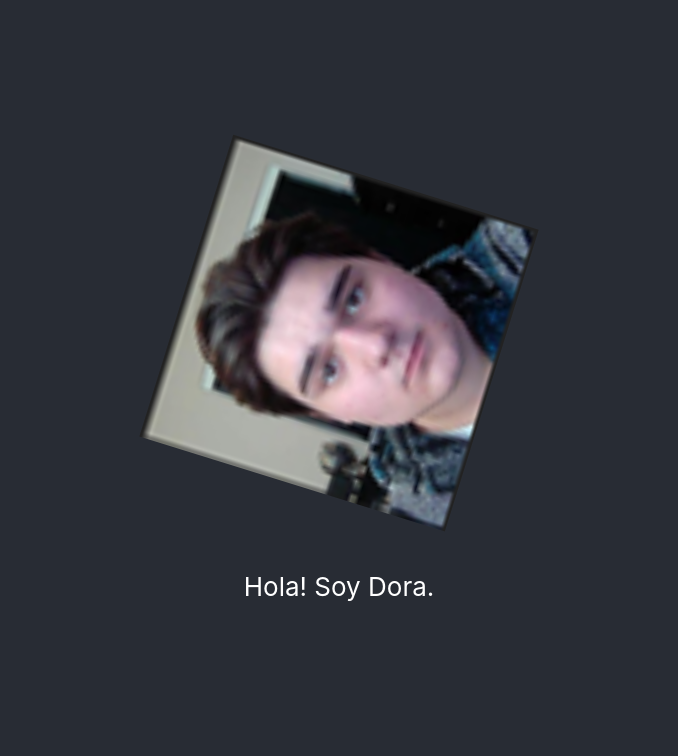
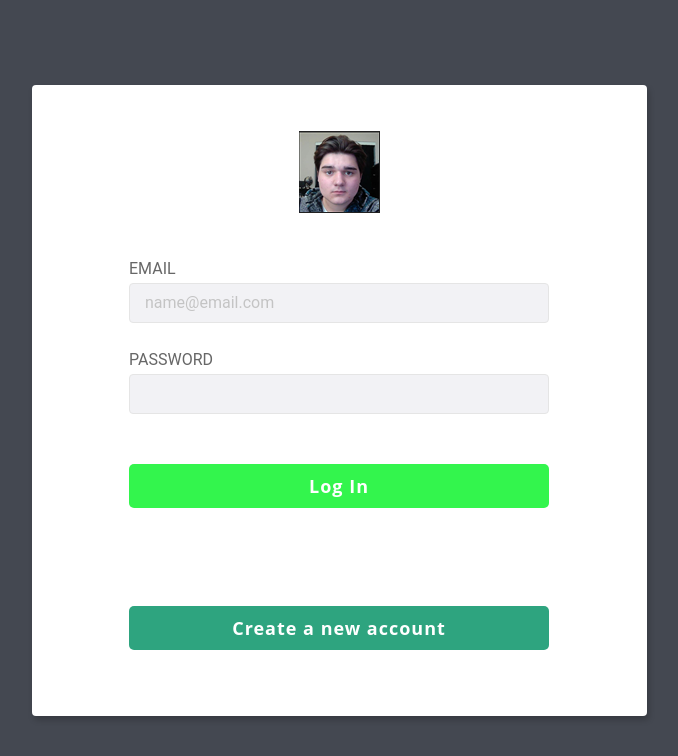
Before and after one commit to JDoan03/Chat-App-131, a React (Create React App) app in the folder frontend/: page / in a window 1280 px wide. Shown: the top 756 px of the page, without its empty margins (301-979 px from the left). Built offline with nearby package versions, Linux system fonts and the light colour scheme.

Commit message:
Log in Screen
Log in screen without database and little functionality

```diff
--- a/frontend/src/App.css
+++ b/frontend/src/App.css
@@ -1,42 +1,109 @@
-.App {
-  text-align: center;
+* {
+  margin: 0;
+  padding: 0;
+  box-sizing: border-box;
+  -webkit-font-smoothing: antialiased;
 }
 
-.App-logo {
-  height: 40vmin;
-  pointer-events: none;
+html {
+  background: #444851;
+  min-height: 720px;
+  min-width: 320px;
 }
 
-@media (prefers-reduced-motion: no-preference) {
-  .App-logo {
-    animation: App-logo-spin infinite 10s linear;
-  }
+html,
+body {
+  height: 100%;
 }
 
-.App-header {
-  background-color: #282c34;
-  min-height: 100vh;
+#root {
+  align-items: center;
   display: flex;
-  flex-direction: column;
-  align-items: center;
+  height: 100%;
   justify-content: center;
-  font-size: calc(10px + 2vmin);
-  color: white;
 }
 
-.App-link {
-  color: #61dafb;
+.App {
+  background: #fff;
+  border-radius: 4px;
+  box-shadow: 2px 4px 6px rgba(0, 0, 0, 0.2);
+  max-width: 615px;
+  padding-bottom: 66px;
+  padding-top: 46px;
+  text-align: center;
+  width: 90%;
+}
+.App > .logo {
+  max-width: 90%;
+}
+.App > .form {
+  margin-bottom: 98px;
+  margin-top: 41px;
 }
 
-@keyframes App-logo-spin {
-  from {
-    transform: rotate(0deg);
-  }
-  to {
-    transform: rotate(360deg);
-  }
+.input-group {
+  margin-bottom: 26px;
+}
+.input-group:nth-last-child(-n + 2) {
+  margin-bottom: 50px;
+}
+.input-group > label,
+.input-group > input {
+  font-family: 'Roboto', sans-serif;
+  max-width: 420px;
+  text-align: left;
+  width: 80%;
+}
+.input-group > label {
+  color: #676767;
+  display: inline-block;
+  margin-bottom: 5px;
+  text-transform: uppercase;
+}
+.input-group > input {
+  background: #f2f2f5;
+  border-radius: 4px;
+  border: 1px solid #e5e5e5;
+  color: #676767;
+  font-size: 16px;
+  height: 40px;
+  outline: 0;
+  padding: 0 15px;
+  transition: all 0.3s;
+}
+.input-group > input:focus {
+  background: rgb(255, 255, 255);
+  border-color: #080708;
+}
+.input-group > input::placeholder {
+  color: #c4c4c4;
+  font-size: 16px;
 }
 
-p {
-    padding-top: 2em;
+button {
+  border-radius: 5px;
+  border: none;
+  color: #fff;
+  cursor: pointer;
+  font-family: 'Open Sans', sans-serif;
+  font-size: 18px;
+  font-weight: bold;
+  letter-spacing: 1px;
+  max-width: 420px;
+  outline: 0;
+  padding: 10px 0;
+  transition: background 0.3s;
+  width: 80%;
 }
+button.primary {
+  background: #33f54d;
+}
+button.primary:hover {
+  background: #ea6c0b;
+}
+button.secondary {
+  background: #2ea47f;
+}
+button.secondary:hover {
+  background: #ea6c0b;
+}
--- a/frontend/src/App.js
+++ b/frontend/src/App.js
@@ -1,17 +1,60 @@
+import React, { Component } from "react";
 import logo from './cutie.PNG';
 import './App.css';
 
-function App() {
-  return (
-    <div className="App">
-      <header className="App-header">
-        <img src={logo} className="App-logo" alt="logo" />
-        <p>
-            Hola! Soy Dora.
-        </p>
-      </header>
-    </div>
-  );
+class App extends Component {
+  handleSubmit = e => {
+    e.preventDefault();
+    console.log(e.target.email.value);
+
+    if (!e.target.email.value) {
+      alert("Email is required");
+    } else if (!e.target.email.value) {
+      alert("Valid email is required");
+    } else if (!e.target.password.value) {
+      alert("Password is required");
+    } else if (
+      e.target.email.value === "me@example.com" &&
+      e.target.password.value === "123456"
+    ) {
+      alert("Successfully logged in");
+      e.target.email.value = "";
+      e.target.password.value = "";
+    } else {
+      alert("Wrong email or password combination");
+    }
+  };
+
+  handleClick = e => {
+    e.preventDefault();
+
+    alert("Goes to registration page");
+  };
+
+  render() {
+    return (
+      <div className="App">
+        <img src={logo} className="logo" alt="Chat App - Log in" />
+        <form className="form" onSubmit={this.handleSubmit}>
+          <div className="input-group">
+            <label htmlFor="email">Email</label>
+            <input type="email" name="email" placeholder="name@email.com" />
+          </div>
+          <div className="input-group">
+            <label htmlFor="password">Password</label>
+            <input type="password" name="password" />
+          </div>
+          <button className="primary">Log In</button>
+
+        </form>
+
+
+        <button className="secondary" onClick={this.handleClick}>
+          Create a new account
+        </button>
+      </div>
+    );
+  }
 }
 
 export default App;
```
Also changed, not shown: 2 other files (tests, documents, lock files or other folders).
